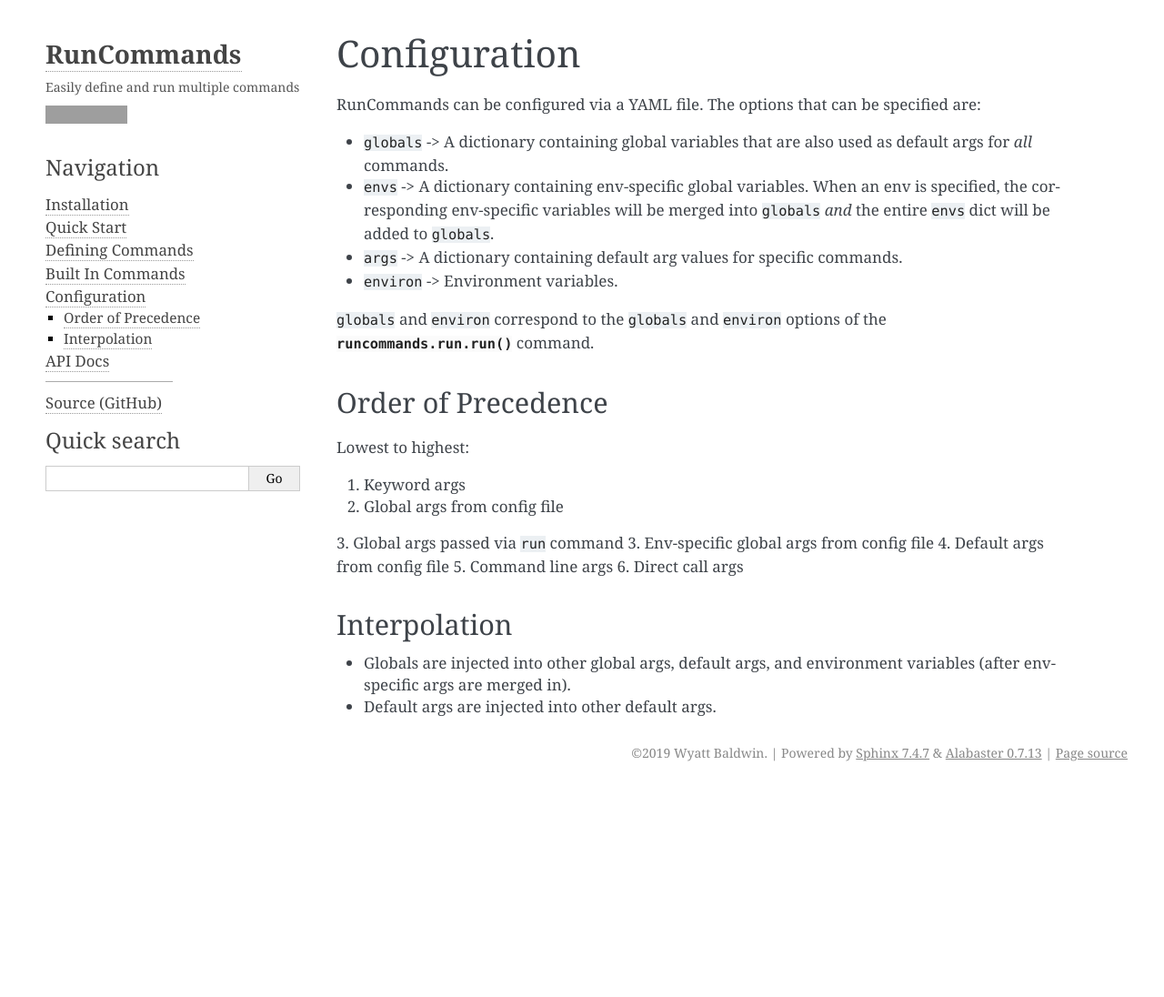
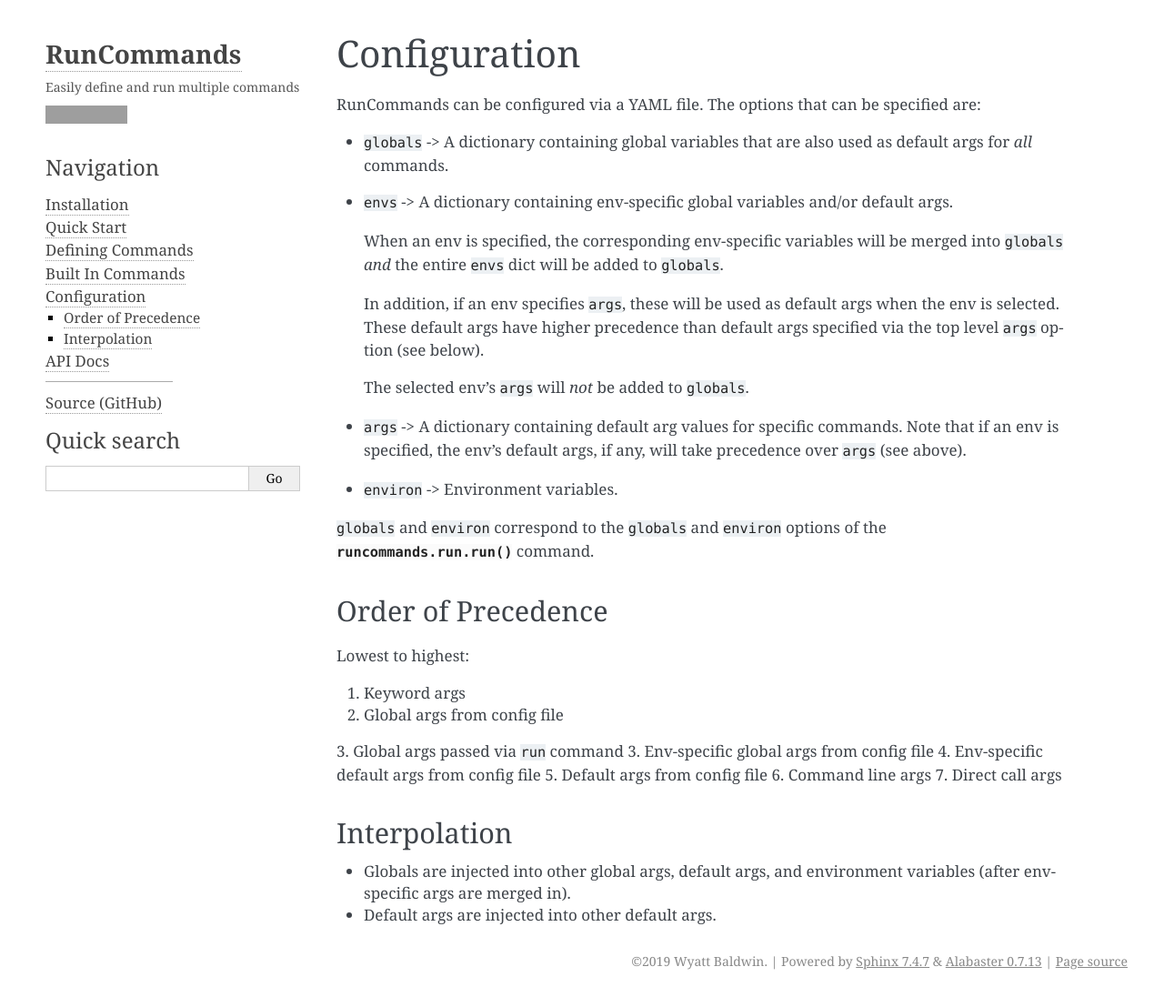
Before and after one commit to wylee/runcommands, a Sphinx documentation site: the page built from docs/config.rst, in a window 1280 px wide and 1096 px high. Shown: the whole window at 91% size. Built offline with Sphinx 7.4.7, drawn with Linux system fonts in a browser that asks for light colours; grey boxes are pictures that could not be loaded.

Commit message:
Allow env-specific default args
Env-specific default args take precedence over top level default args.

    envs:
      production:
        args:
          my-command:
            my-arg: production-value  # higher precedence

    args:
      my-command:
        my-arg: value  # lower precedence

```diff
--- a/docs/config.rst
+++ b/docs/config.rst
@@ -4,18 +4,31 @@ Configuration
 RunCommands can be configured via a YAML file. The options that can be
 specified are:
 
-- `globals` -> A dictionary containing global variables that are
-  also used as default args for *all* commands.
-- `envs` -> A dictionary containing env-specific global variables. When
-  an env is specified, the corresponding env-specific variables will be
-  merged into `globals` *and* the entire `envs` dict will be added to
-  `globals`.
+- `globals` -> A dictionary containing global variables that are also
+  used as default args for *all* commands.
+
+- `envs` -> A dictionary containing env-specific global variables and/or
+  default args.
+
+  When an env is specified, the corresponding env-specific variables
+  will be merged into `globals` *and* the entire `envs` dict will be
+  added to `globals`.
+
+  In addition, if an env specifies `args`, these will be used as default
+  args when the env is selected. These default args have higher
+  precedence than default args specified via the top level `args` option
+  (see below).
+
+  The selected env's `args` will *not* be added to `globals`.
+
 - `args` -> A dictionary containing default arg values for specific
-  commands.
+  commands.  Note that if an env is specified, the env's default args,
+  if any, will take precedence over `args` (see above).
+
 - `environ` -> Environment variables.
 
-`globals` and `environ` correspond to the `globals` and `environ` options of
-the :func:`runcommands.run.run` command.
+`globals` and `environ` correspond to the `globals` and `environ`
+options of the :func:`runcommands.run.run` command.
 
 Order of Precedence
 ===================
@@ -26,13 +39,15 @@ Lowest to highest:
 2. Global args from config file
 3. Global args passed via `run` command
 3. Env-specific global args from config file
-4. Default args from config file
-5. Command line args
-6. Direct call args
+4. Env-specific default args from config file
+5. Default args from config file
+6. Command line args
+7. Direct call args
 
 Interpolation
 =============
 
 - Globals are injected into other global args, default args, and environment
   variables (after env-specific args are merged in).
+
 - Default args are injected into other default args.
```
Also changed, not shown: 1 other file.
